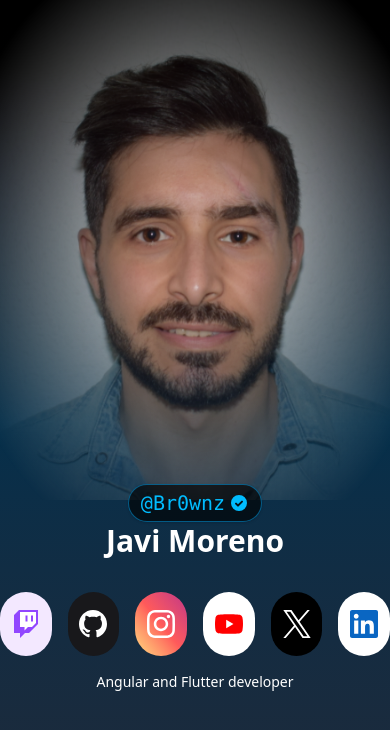
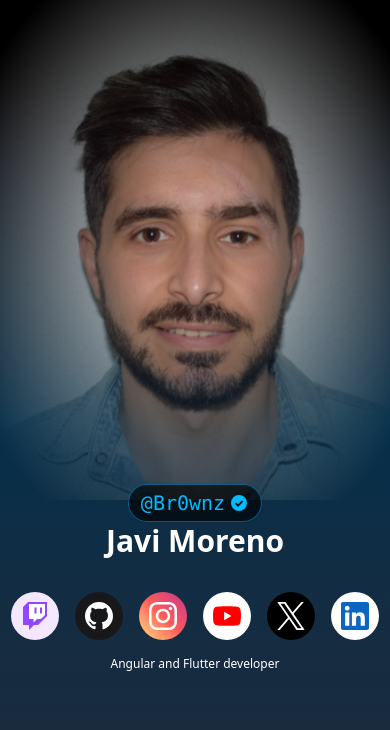
Before and after one commit to Br0wnZ/tailwind4-course, a website: page index.html in a window 390 px wide. Drawn offline with Linux system fonts and the light colour scheme.

Commit message:
feat: tailwind custom classes added for development pourpose

```diff
--- a/index.html
+++ b/index.html
@@ -17,7 +17,7 @@
       />
       <header class="flex flex-col justify-center items-center mb-8 -mt-4">
         <span
-          class="text-sky-400 text-xl font-mono px-3 py-1 border border-sky-500/50 rounded-full flex items-center justify-center shadow-sm bg-black/65 cursor-crosshair z-10"
+          class="text-sky-400 text-xl font-mono px-3 py-1 border border-sky-500/50 rounded-full flex items-center justify-center shadow-xs bg-black/65 cursor-crosshair z-10"
         >
           @Br0wnz
           <svg
@@ -37,7 +37,7 @@
       </header>
       <section class="flex gap-4 justify-center">
         <a
-          class="bg-purple-100 p-2 size-16 sm:size-12 flex items-center justify-center rounded-full hover:scale-110 transition-transform"
+          class="bg-purple-100 social-button"
           href="https://twitch.tv/javi_moreno"
           target="_blank"
           aria-label="Enlace a Twitch"
@@ -49,7 +49,7 @@
         </a>
 
         <a
-          class="bg-zinc-900 p-2 size-16 sm:size-12 flex items-center justify-center rounded-full hover:scale-110 transition-transform"
+          class="bg-zinc-900 social-button"
           href="https://github.com/Br0wnZ"
           target="_blank"
           aria-label="Enlace a GitHub"
@@ -61,7 +61,7 @@
         </a>
 
         <a
-          class="bg-gradient-to-tr from-[#FFDC80] via-[#FF5A5A] to-[#C13584] p-2 size-16 sm:size-12 flex items-center justify-center rounded-full hover:scale-110 transition-transform"
+          class="bg-gradient-to-tr from-[#FFDC80] via-[#FF5A5A] to-[#C13584] social-button"
           href="https://instagram.com/javibrown_"
           target="_blank"
           aria-label="Enlace a Instagram"
@@ -73,7 +73,7 @@
         </a>
 
         <a
-          class="bg-white p-2 size-16 sm:size-12 flex items-center justify-center rounded-full hover:scale-110 transition-transform"
+          class="bg-white social-button"
           href="https://youtube.com"
           target="_blank"
           aria-label="Enlace a YouTube"
@@ -85,7 +85,7 @@
         </a>
 
         <a
-          class="bg-black text-white p-2 size-16 sm:size-12 flex items-center justify-center rounded-full hover:scale-110 transition-transform"
+          class="bg-black text-white social-button"
           href="https://x.com/JaviBrown_"
           target="_blank"
           aria-label="Enlace a X"
@@ -97,7 +97,7 @@
         </a>
 
         <a
-          class="bg-white p-2 size-16 sm:size-12 flex items-center justify-center rounded-full hover:scale-110 transition-transform"
+          class="bg-white social-button"
           href="https://www.linkedin.com/in/javier-moreno-valle/"
           target="_blank"
           aria-label="Enlace a LinkedIn"
@@ -108,7 +108,9 @@
           </svg>
         </a>
       </section>
-      <p class="text-center mt-4 text-sm">Angular and Flutter developer</p>
+      <p class="text-center mt-4 text-xs px-4 text-balance">
+        Angular and Flutter developer
+      </p>
     </header>
     <!-- <footer class="text-white text-center mt-auto p-4 border-t border-gray-700">
       <p>Desarrollado por Javi Moreno con <span>❤️</span></p>
--- a/input.css
+++ b/input.css
@@ -1 +1,18 @@
 @import "tailwindcss";
+
+@theme {
+  /* Colors */
+  --color-primary: #FF5A5A;
+  --color-primary-light: #FFDC80;
+  --color-primary-dark: #C13584;
+
+  /* Gradients */
+  --gradient-primary: linear-gradient(to bottom, var(--color-primary), var(--color-primary-dark));
+
+  /* Breakpoints */
+  --breakpoint-xs: 350px
+}
+
+.social-button {
+  @apply p-2 size-10 xs:size-12 flex items-center justify-center rounded-full hover:scale-110 transition-transform;
+}
```
Also changed, not shown: assets/output.css.
